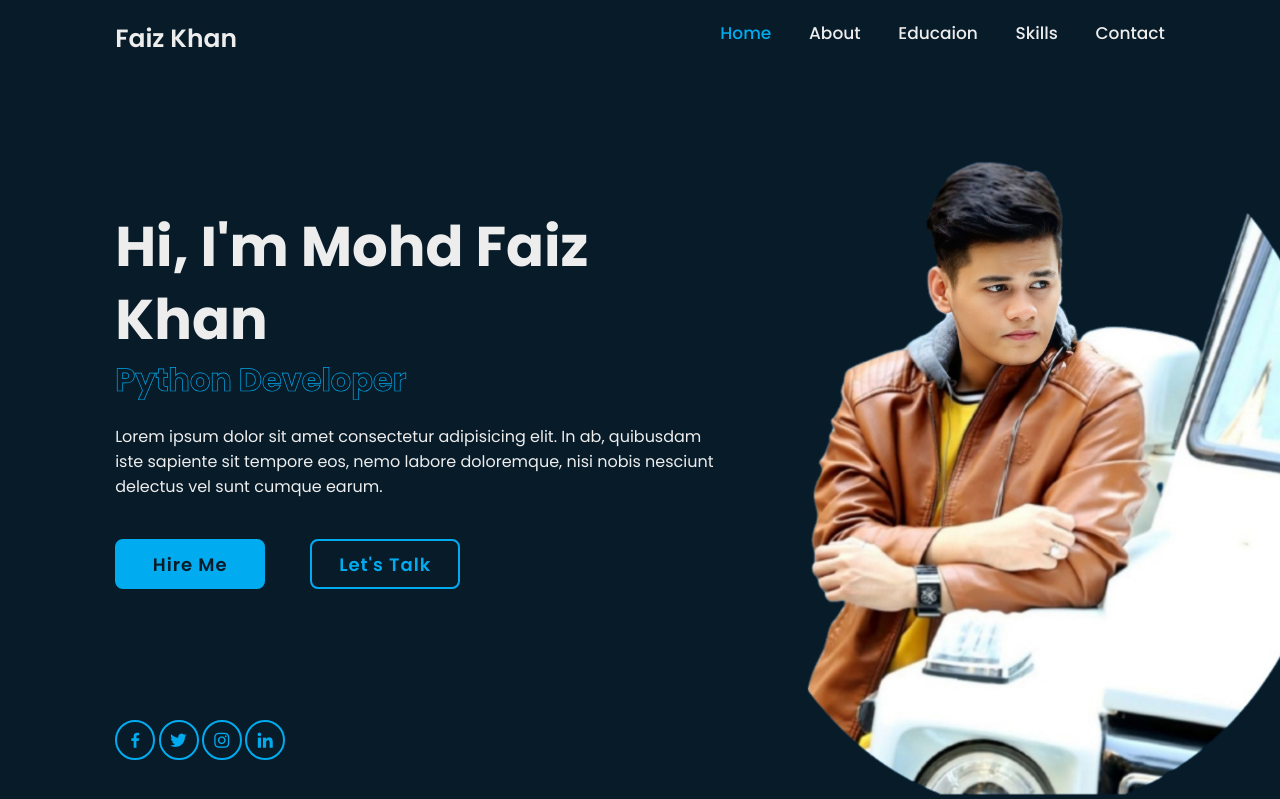
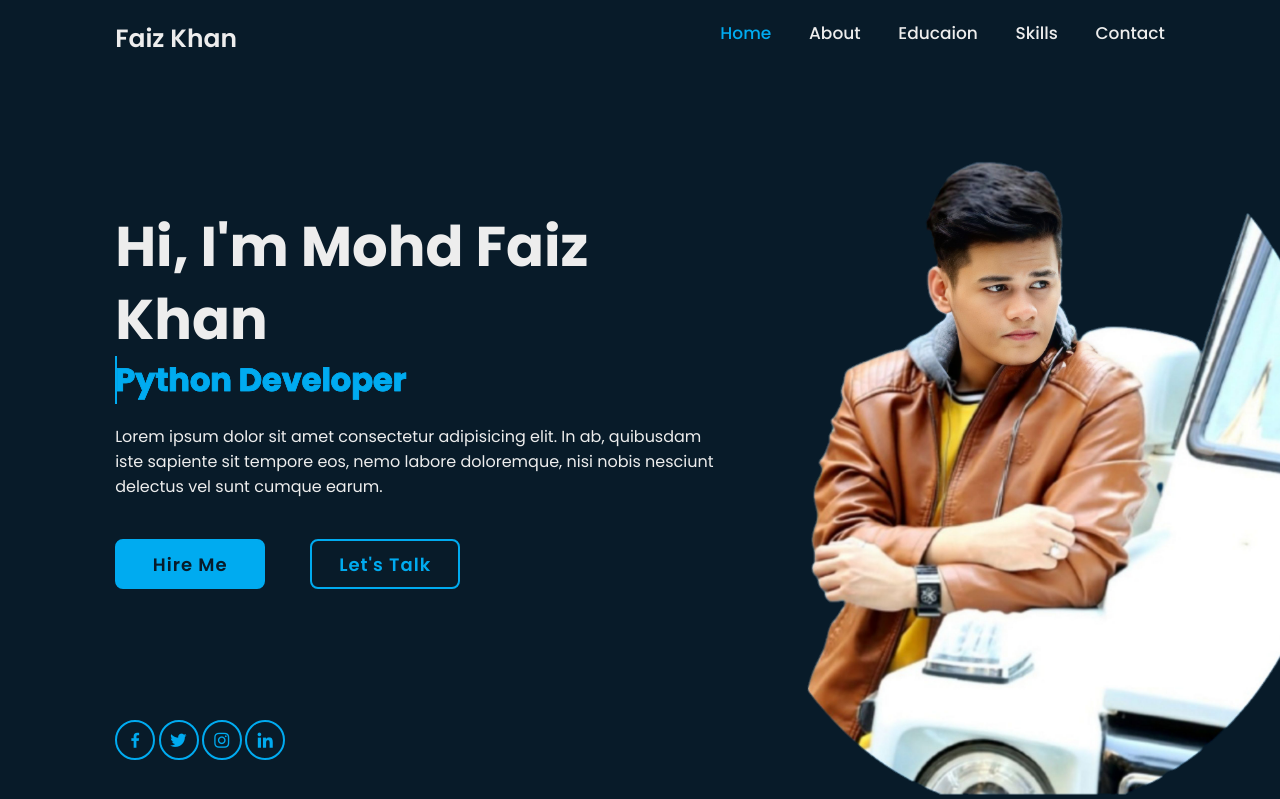
Before and after one commit to faizkhan77/MyPortfolio, a Django app: page / in a window 1280 px wide. Shown: the top 799 px of the page. Run offline with Django 4.2, Linux system fonts and the light colour scheme.

Commit message:
Added homeBgText keyframes to animate Python Developer text. 1:31:02

```diff
--- a/static/css/mystyle.css
+++ b/static/css/mystyle.css
@@ -124,8 +124,21 @@
     background-image: linear-gradient(var(--main-color), var(--main-color));
     background-repeat: no-repeat;
     -webkit-background-clip: text;
-    background-position: -33rem 0;
+    background-position: 0 0;
     animation: homeBgText 6s linear infinite;
+    animation-delay: 2s;
+}
+
+.home-content .text-animate h3::before {
+    content: '';
+    position: absolute;
+    top: 0;
+    left: 0;
+    width: 0;
+    height: 100%;
+    border-right: 2px solid var(--main-color);
+    z-index: -1;
+    animation: homeCursorText 6s linear infinite;
     animation-delay: 2s;
 }
 
@@ -883,3 +896,21 @@
         font-size: 5rem;
     }
 }
+
+/* ---------------------------------- */
+
+
+/* KEYFRAMES ANIMATION */
+@keyframes homeBgText {
+
+    0%,
+    10%,
+    100% {
+        background-position: -33rem 0;
+    }
+
+    65%,
+    85% {
+        background-position: 0 0;
+    }
+}
```
